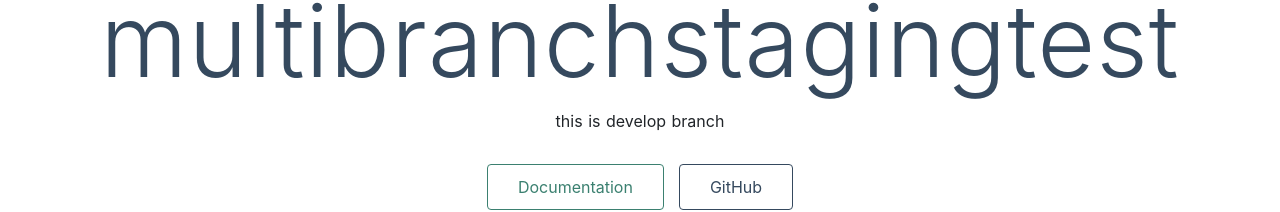
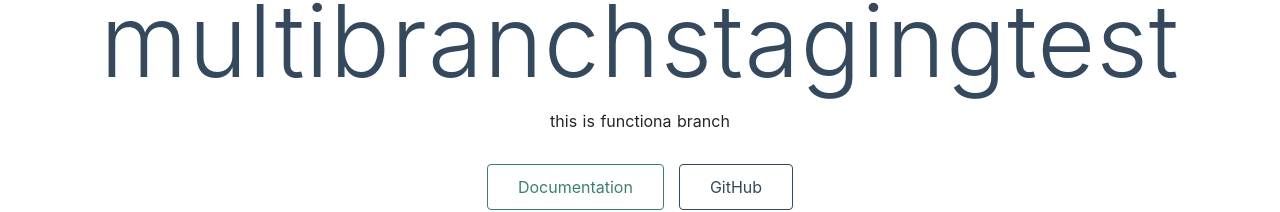
Before and after one commit to utautattaro/multibranchstagingtest, a Nuxt app: page / in a window 1280 px wide. Shown: the part 395-607 px from the top of the page. Built offline with nearby package versions, Linux system fonts and the light colour scheme.

Commit message:
finish functiona development

```diff
--- a/pages/index.vue
+++ b/pages/index.vue
@@ -5,7 +5,7 @@
       <h1 class="title">
         multibranchstagingtest
       </h1>
-      <p>this is develop branch</p>
+      <p>this is functiona branch</p>
 
       <div class="links">
         <a
```
